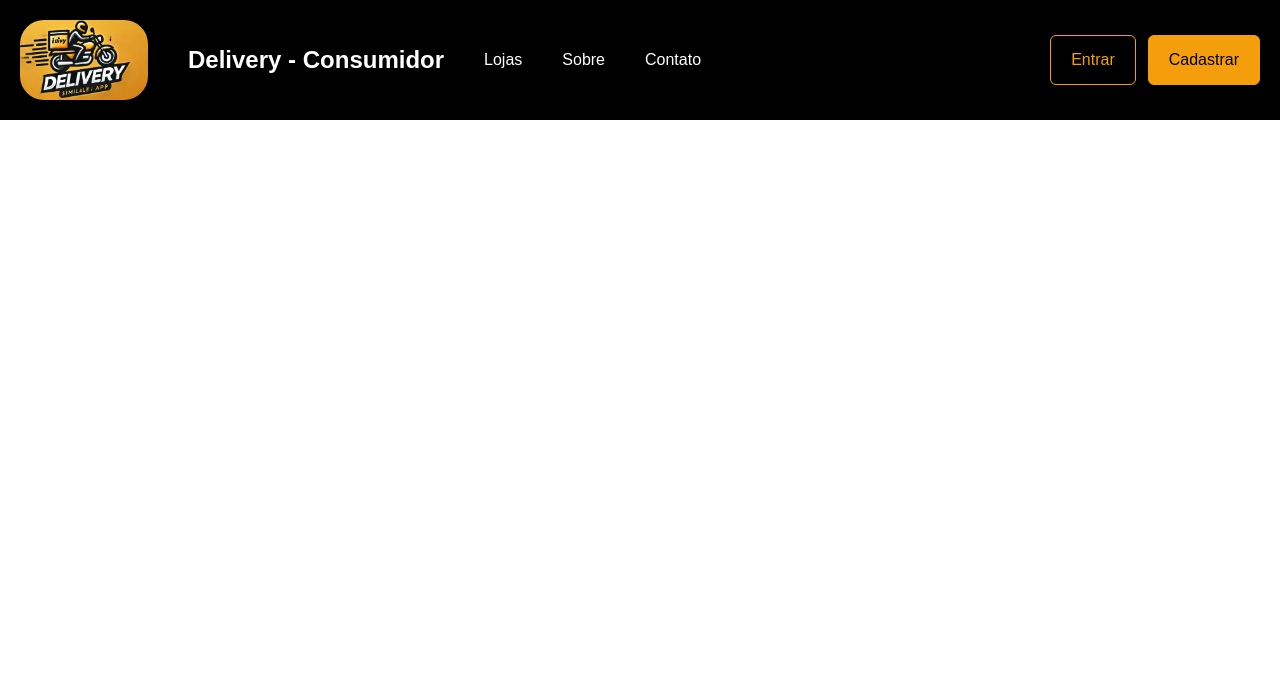
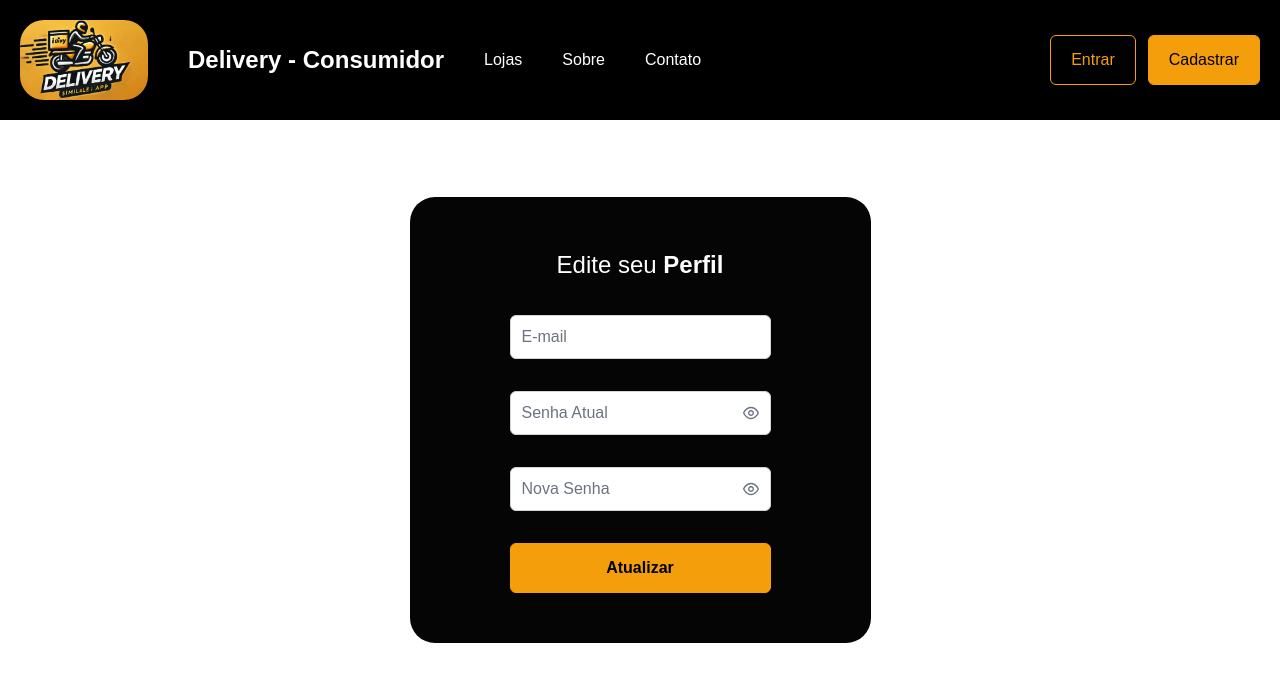
Before and after one commit to ThomBertelli/consumy, a Vue app: page /user in a window 1280 px wide. Shown: the top 682 px of the page. Built offline with nearby package versions, Linux system fonts and the light colour scheme; no server answers; a web font is replaced by a local one.

Commit message:
feat: add UserProfileEdit user can edit his info and change password

```diff
--- a/src/components/HeaderComponent.vue
+++ b/src/components/HeaderComponent.vue
@@ -35,19 +35,19 @@ const signOut = () => {
             <RouterLink :to="{name: 'stores'}">
                 <p>Lojas</p>
             </RouterLink>
-            <a :to="{name: 'abaout'}">
+            <a :to="{name: 'about'}">
                 <p>Sobre</p>
             </a>
-            <a :to="{name: 'abaout'}">
+            <a :to="{name: 'contact'}">
                 <p>Contato</p>
             </a>
         </div>
         <div class="flex flex-col ">
         <template v-if="isLoggedIn">
             <div class="flex flex-col items-center gap-2">
-                <div>
+                <RouterLink :to="{name: 'user'}">
                     <h3>Olá, {{ currentUser && currentUser.email }}</h3>
-                </div>
+                </RouterLink>
                 <div class="flex gap-2">
                     <nav>
                         <ButtonPrime outlined  @click="signOut">Sair</ButtonPrime>
--- /dev/null
+++ b/src/components/UserProfileEdit.vue
@@ -0,0 +1,146 @@
+<script lang="ts" setup>
+
+import { ref, onMounted } from 'vue'
+import { useRouter } from 'vue-router'
+import { useToast } from 'primevue/usetoast';
+import { useAuthStore } from '@/stores/authStore';
+
+const authStore = useAuthStore();
+const toast = useToast();
+const router = useRouter()
+const email = ref('')
+const currentPassword = ref('')
+const newPassword = ref('')
+const apiCredential = import.meta.env.VITE_API_CREDENTIAL
+const apiUrl = import.meta.env.VITE_API_URL;
+const userId = ref('')
+
+const showSuccessToast = () => {
+    toast.add({ severity: 'success', summary: 'Sucesso', detail: 'Cadastro atualizado!', life: 3000 });
+
+}
+
+const showErrorToast = (errorMessage: string) => {
+    toast.add({ severity: 'error', summary: 'Erro', detail: errorMessage, life: 3000 });
+}
+
+const getUser = async () => {
+    try {
+        const response = await fetch(`${apiUrl}/me`, {
+            headers: {
+                'Accept': 'application/json',
+                "X-API-KEY": `${apiCredential}`,
+                "Authorization": `Bearer ${localStorage.getItem("token")}`
+            }
+        }
+
+        )
+        if (!response.ok) {
+            throw new Error('Erro ao buscar usuário')
+        }
+        const data = await response.json()
+        email.value = data.email
+        userId.value = data.id
+
+    } catch (error) {
+        console.error('Erro ao buscar usuário:', error)
+    }
+}
+
+const signOut = () => {
+    authStore.signOut();
+    localStorage.clear()
+};
+
+
+const onSubmit = async () => {
+
+    const body = {
+        user:{
+            email: email.value,
+            current_password: currentPassword.value,
+            password: newPassword.value}
+    }
+
+    try {
+        const response = await fetch(`${apiUrl}/user/${userId.value}`, {
+            method: 'PATCH',
+            headers: {
+                'Accept': 'application/json',
+                'Content-Type': 'application/json',
+                'X-API-KEY': `${apiCredential}`,
+                'Authorization': `Bearer ${localStorage.getItem('token')}`
+            },
+            body: JSON.stringify(body)
+        })
+        if (response.ok) {
+            showSuccessToast()
+
+            setTimeout(() => {
+                signOut()
+            }, 2005)
+        } else {
+            const errorData = await response.json()
+            showErrorToast(errorData.message || 'Erro ao atualizar a usuário.')
+        }
+    } catch (error: any) {
+        showErrorToast(error.message || 'Erro de rede ou servidor.')
+    }
+}
+
+onMounted(() => { getUser() })
+
+</script>
+
+<template>
+    <div class=" backimage flex flex-col justify-center items-center h-screen w-screen">
+
+        <form class=" form-layout flex flex-col gap-8 mt-10  " @submit.prevent="onSubmit">
+            <h1 class="text-white text-center">Edite seu <strong>Perfil</strong></h1>
+
+            <FloatLabel>
+                <InputText class="w-full max-h-11" size="small" v-model="email" type="email" id="email" required />
+                <label for="email">E-mail</label>
+            </FloatLabel>
+
+            <FloatLabel>
+                <PasswordInput class="w-full max-h-11" v-model="currentPassword" inputId="current-password" toggleMask
+                :feedback="false">
+
+                </PasswordInput>
+                <label for="current-password">Senha Atual</label>
+            </FloatLabel>
+
+            <FloatLabel>
+                <PasswordInput class="w-full max-h-11" v-model="newPassword" inputId="new-password" toggleMask
+                    :feedback="true" promptLabel="Escolha sua senha" weakLabel="Ruim" mediumLabel="Boa"
+                    strongLabel="Ótima">
+
+                    <template #footer>
+
+                        <p>Sugestões:</p>
+                        <ul class="pl-2 ml-2 mt-0" style="line-height: 1.5">
+                            <li>No mínimo 6 caractéres</li>
+                            <li>Pelo menos um número</li>
+                            <li>Pelo menos uma letra maiúscula</li>
+                            <li>Pelo menos uma letra minúscula</li>
+                        </ul>
+                    </template>
+                </PasswordInput>
+                <label for="new-password">Nova Senha</label>
+            </FloatLabel>
+
+            <ToastPrime class="bg-white" />
+
+            <ButtonPrime class="text-black" type="submit" label="Atualizar" />
+        </form>
+    </div>
+</template>
+
+<style scoped>
+.form-layout {
+    background-color: rgb(5, 5, 5);
+    padding: 50px 100px;
+    border-radius: 25px;
+}
+</style>
--- a/src/router/index.ts
+++ b/src/router/index.ts
@@ -40,6 +40,11 @@ const router = createRouter({
       name:'order',
       component: () => import('../components/OrderStatusComponent.vue'),
       props:true
+    },
+    {
+      path:'/user',
+      name:'user',
+      component: () => import('../components/UserProfileEdit.vue'),
     }
 
   ]
```
